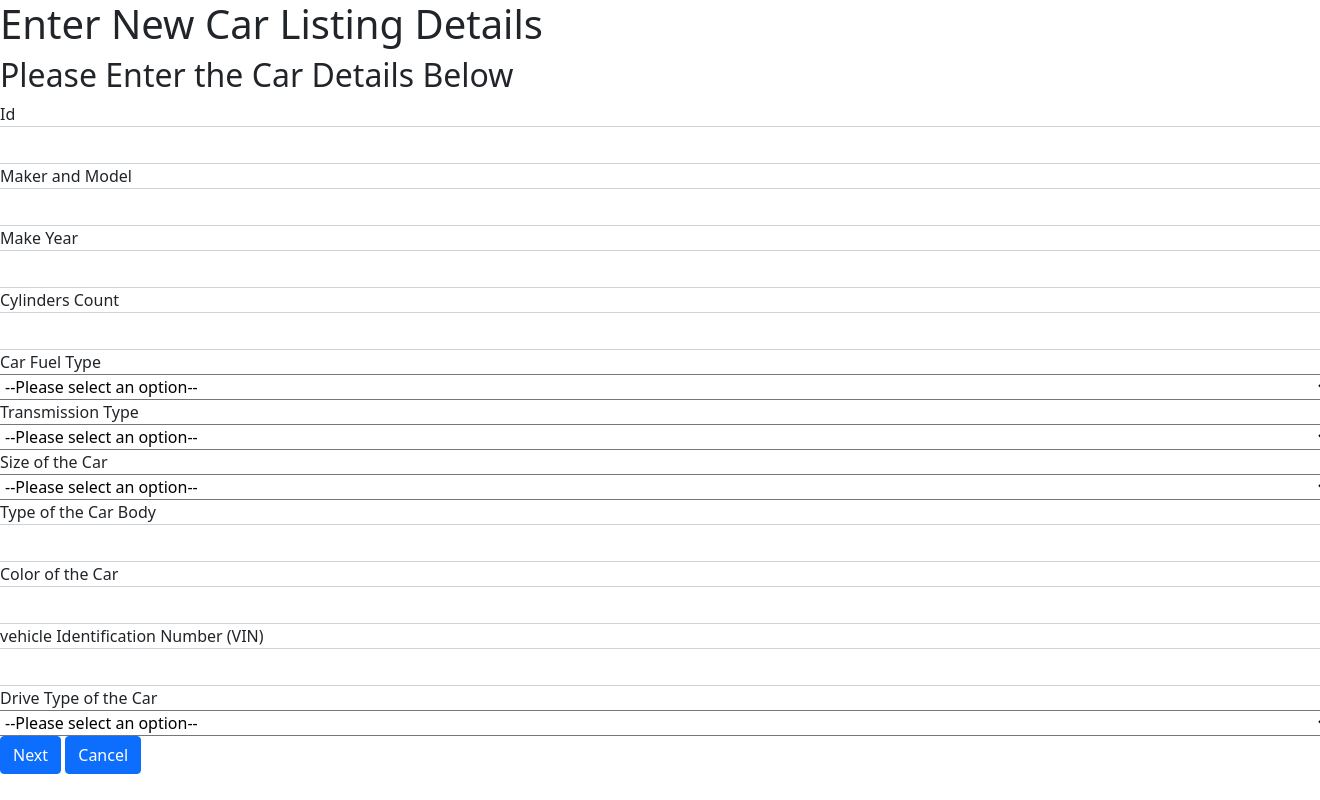
After one commit to ramkiran55/UsedCarCentral, a Flask app: page /addcarlisting in a window 1320 px wide; the page is wider, and only the part inside the window is pictured. The commit adds this page. Run offline with Flask 3, Linux system fonts and the light colour scheme.

Commit message:
code-asci5

```diff
--- a/UsedCarCentral.py
+++ b/UsedCarCentral.py
@@ -1,6 +1,7 @@
 import pyodbc
 from flask import Flask, render_template
 from connection import connection_uri
+from flask import Flask, render_template, request, redirect
 
 UsedCarCentral = Flask(__name__)
 
@@ -12,8 +13,47 @@ def main():
     cursor.execute("SELECT TOP (5) * FROM real.CarListings")
     for row in cursor.fetchall():
         #print(row)
-        car_listings.append({"id": row[0], "ListingID": row[1]})
-    return render_template("CarsList.html")
+        car_listings.append(
+                                {
+                                    "id": row[0]
+                                    , "ListingID": row[1]
+                                    , "CarID": row[2]
+                                    , "LocationID": row[3]
+                                    , "Price": row[4]
+                                    , "PostedDate": row[5]
+                                    , "ListingURL": row[6]
+                                }
+                            )
+    return render_template("CarsList.html", car_listings = car_listings)
+
+@UsedCarCentral.route("/addcarlisting", methods = ['GET', 'POST'])
+def addCarListing():
+    if request.method == 'GET':
+        return render_template("AddCarMasterData.html")
+    if request.method == "POST":
+        id = int(request.form["id"])
+        manufacturer = str(request.form["manufacturer"])
+        modelYear = str(request.form["modelYear"])
+        cylinderCount = str(int(request.form["cylinderCount"])) + ' cylinders'
+        fuelType = str(request.form["fuelType"])
+        transmissionType = str(request.form["transmissionType"])
+        carSize = str(request.form["carSize"])
+        carBodyType = str(request.form["carBodyType"])
+        carColor = str(request.form["carColor"])
+        vehicleIdentificationNum = str(request.form["vehicleIdentificationNum"])
+        driveType = str(request.form["driveType"])
+        print('fetching Done')
+        print('id',id)
+        print('cylinderCount',cylinderCount)
+        print('fuelType',fuelType)
+        print('transmissionType',transmissionType)
+        print('carSize',carSize)
+        print('carBodyType',carBodyType)
+        print('carColor',carColor)
+        print('vehicleIdentificationNum',vehicleIdentificationNum)
+        print('driveType',driveType)
+
+
 
 if __name__ == "__main__":
     UsedCarCentral.run()
--- /dev/null
+++ b/templates/AddCarMasterData.html
@@ -0,0 +1,91 @@
+<!DOCTYPE html>
+<html lang="en-US" dir="ltr">
+<head>
+    <title>Car Details</title>
+
+    <link rel="stylesheet" crossorigin="anonymous"
+	href="https://cdn.jsdelivr.net/npm/bootstrap@5.0.2/dist/css/bootstrap.min.css" >
+
+	<script crossorigin="anonymous"
+	src="https://cdn.jsdelivr.net/npm/bootstrap@5.0.2/dist/js/bootstrap.bundle.min.js" >
+	</script>
+
+</head>
+
+<body>
+    <h1>Enter New Car Listing Details</h1>
+    <h2>Please Enter the Car Details Below</h2>
+    <form action="" method = "POST">
+        <div class="form-group row">
+          <label for="id">Id</label> <!-- MasterID -->
+          <input type="text" class="form-control" name="id" id="id">
+        </div>
+        <div class="form-group row">
+            <label for="manufacturer">Maker and Model</label><!-- Manufacturer -->
+            <input type="text" class="form-control" name="manufacturer" id="manufacturer">
+        </div>
+        <div class="form-group row"><!--  ModelYear  -->
+            <label for="make-year">Make Year</label>
+            <input type="text" class="form-control" name="modelYear" id="modelYear">
+        </div>
+        <div class="form-group row"> <!--CylinderCount-->
+            <label for="cylinder-count">Cylinders Count</label>
+            <input type="number" class="form-control" name="cylinderCount" id="cylinderCount">
+        </div>
+        <div class="form-group row"> <!--FuelType-->
+            <label for="fuel-type">Car Fuel Type</label>
+            <!--<input type="text" class="form-control" name="fuelType" id="fuelType"> -->
+            <select name = 'fuelType' id = 'fuelType'>
+                <option value="other">--Please select an option--</option>
+                <option value="hybrid">Hybrid</option>
+                <option value="electric">Electric</option>
+                <option value="diesel">Diesel</option>
+                <option value="Gas">Gas</option>
+            </select>
+        </div>
+        <div class="form-group row"> <!--TransmissionType-->
+            <label for="transmission-type">Transmission Type</label>
+            <!--<input type="text" class="form-control" name="transmissionType" id="transmissionType">-->
+            <select name = 'transmissionType' id = 'transmissionType'>
+                <option value="other">--Please select an option--</option>
+                <option value="automatic">Automatic</option>
+                <option value="manual">Manual</option>
+            </select>
+        </div>
+        <div class="form-group row"> <!--CarSize-->
+            <label for="car-size">Size of the Car</label>
+            <!--<input type="text" class="form-control" name="carSize" id="carSize">-->
+            <select name = 'carSize' id = 'carSize'>
+                <option value="other">--Please select an option--</option>
+                <option value="mid-size">Mid Size</option>
+                <option value="full-size">Full Size</option>
+                <option value="sub-compact">Sub Compact</option>
+                <option value="compact">Compact</option>
+            </select>
+        </div>
+        <div class="form-group row"> <!--CarBodyType-->
+            <label for="car-body-type">Type of the Car Body</label>
+            <input type="text" class="form-control" name="carBodyType" id="carBodyType">
+        </div>
+        <div class="form-group row"> <!--CarColor-->
+            <label for="car-color">Color of the Car</label>
+            <input type="text" class="form-control" name="carColor" id="carColor">
+        </div>
+        <div class="form-group row"> <!--VehicleIdentificationNum-->
+            <label for="vin">vehicle Identification Number (VIN)</label>
+            <input type="text" class="form-control" name="vehicleIdentificationNum" id="vehicleIdentificationNum">
+        </div>
+        <div class="form-group row"> <!--DriveType-->
+            <label for="drive-type">Drive Type of the Car</label>
+            <!--<input type="text" class="form-control" name="driveType" id="driveType">-->
+            <select name = 'driveType' id = 'driveType'>
+                <option value="other">--Please select an option--</option>
+                <option value="4wd">Four-wheel Drive</option>
+                <option value="fwd">Front-wheel Drive</option>
+                <option value="rwd">Rear-wheel Drive</option>
+            </select>
+        </div>
+        <button type="btnAdd" class="btn btn-primary">Next</button>
+        <a href="/" class="btn btn-primary">Cancel</a>
+      </form>
+</body>
```
Also changed, not shown: templates/CarsList.html (+33 -0 lines).
